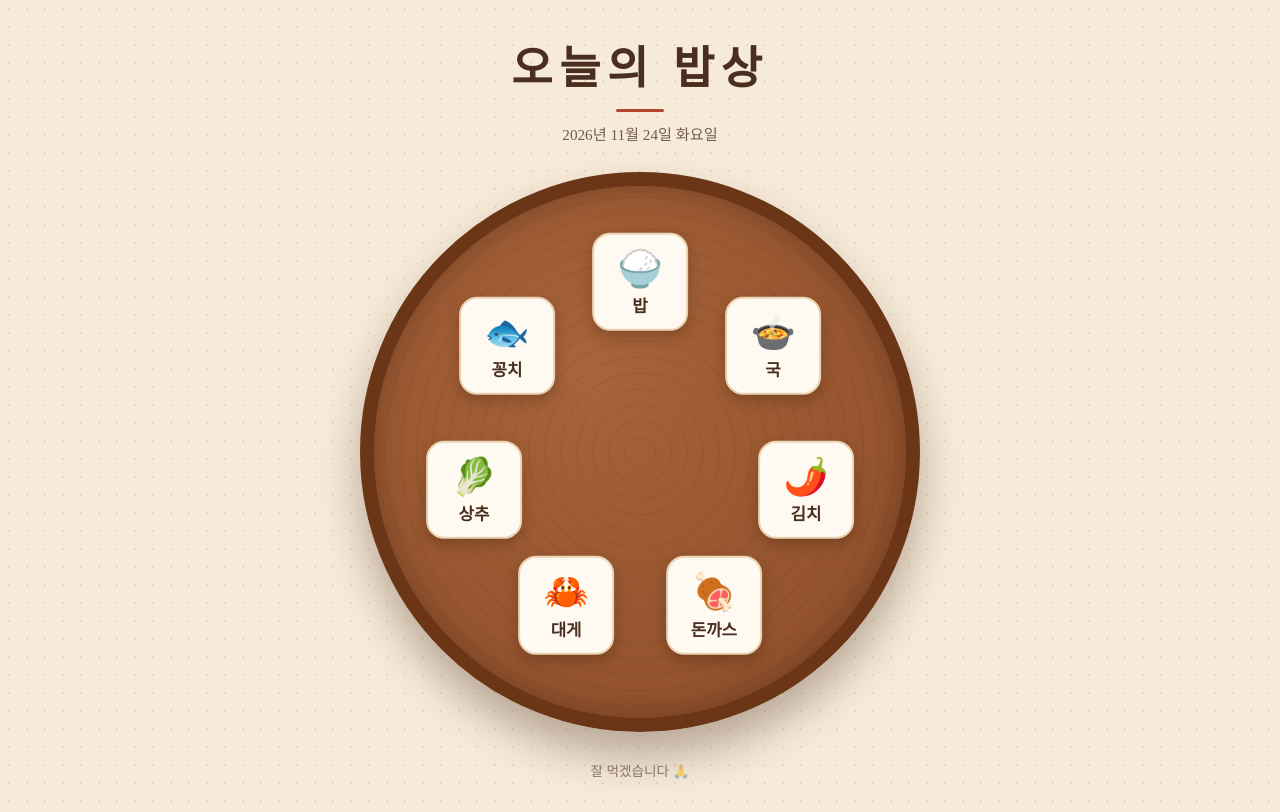
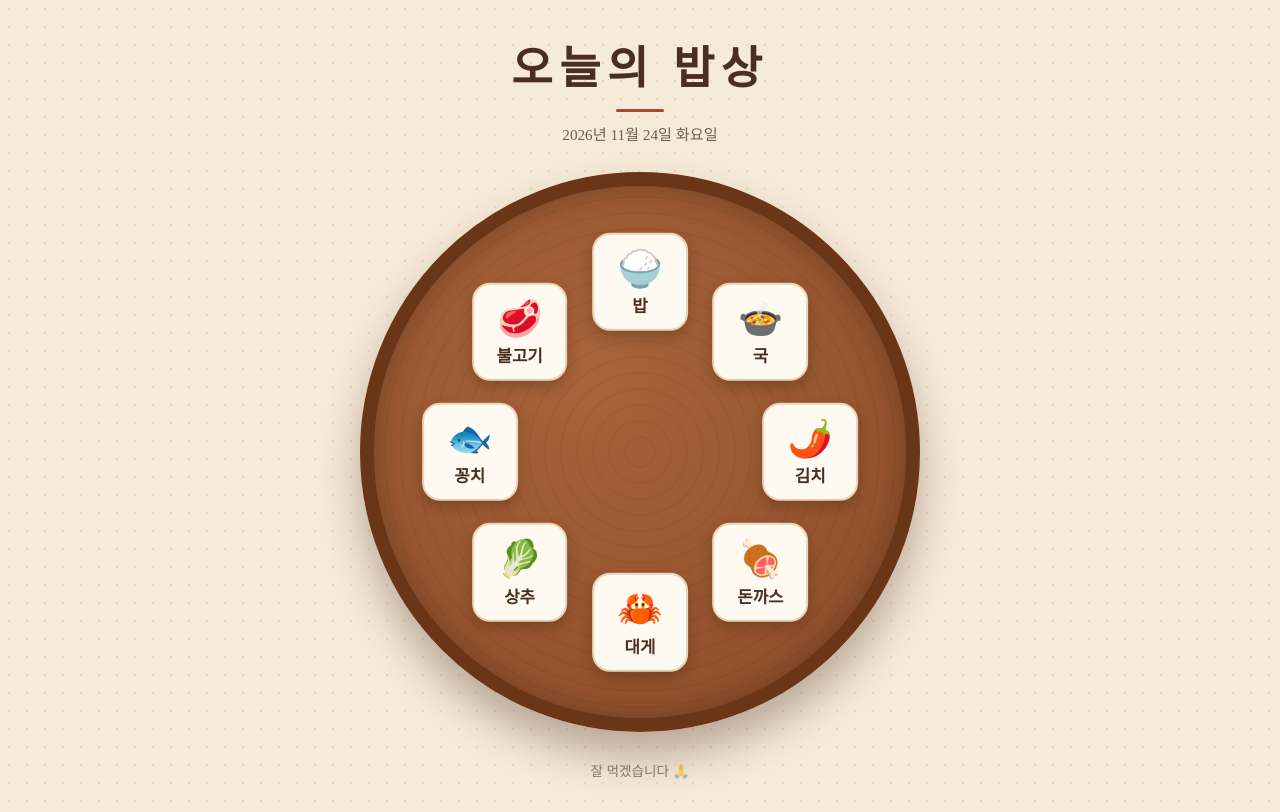
Before and after one commit to pink7904-blip/bapsang02, a plain HTML site: page index.html in a window 1280 px wide. Drawn offline with Linux system fonts and the light colour scheme.

Commit message:
불고기 추가
Co-Authored-By: Claude Opus 5.5 <noreply@anthropic.com>

```diff
--- a/index.html
+++ b/index.html
@@ -143,6 +143,7 @@
     <li>🦀 대게</li>
     <li>🥬 상추</li>
     <li>🐟 꽁치</li>
+    <li>🥩 불고기</li>
   </ul>
 </div>
 
```
